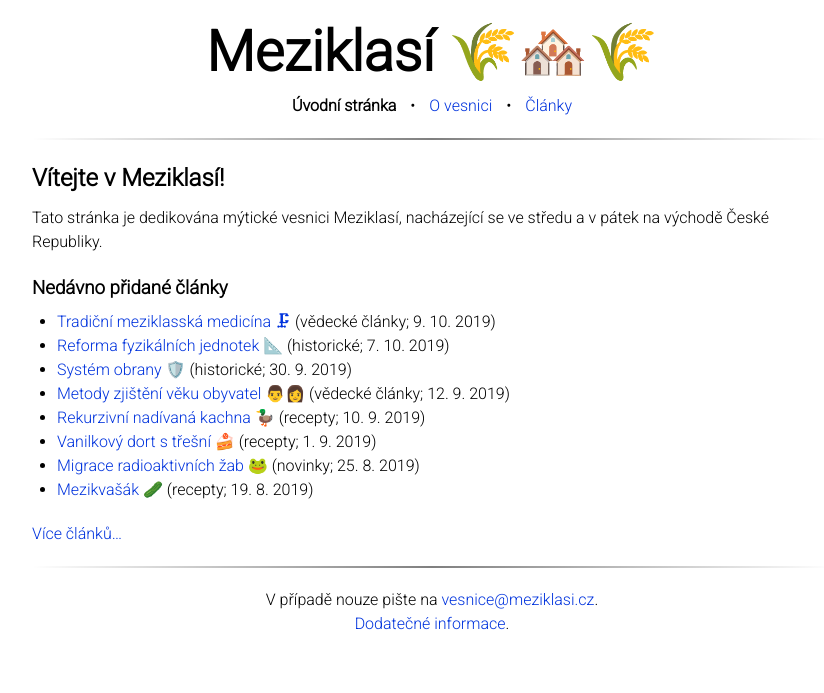
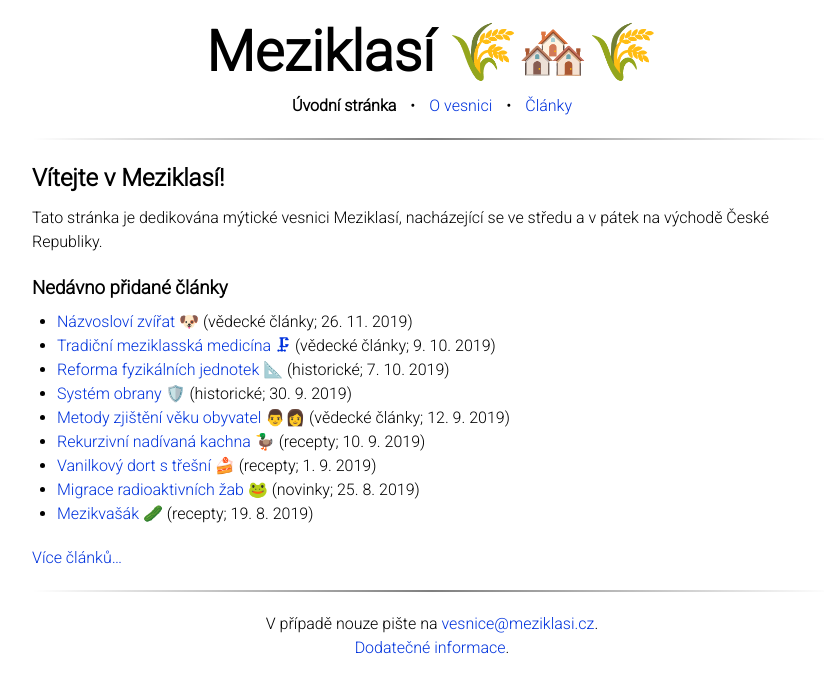
Before and after one commit to Meziklassociation/meziklasi, a Jekyll site: the page built from index.md, in a window 1280 px wide. Shown: the top 693 px of the page, without its empty margins (208-1032 px from the left). Built offline with Jekyll 4.4.1, drawn with Linux system fonts in a browser that asks for light colours; nearby versions of some CDN libraries.

Commit message:
publish Zvířecí názvosloví

```diff
--- a/_drafts/2019-09-22-zvireci-nazvoslovi.md
+++ b/_posts/2019-11-26-zvireci-nazvoslovi.md
@@ -1,9 +1,9 @@
 ---
 layout:   post
 title:    "Názvosloví zvířat 🐶"
-date:     2019-09-22
+date:     2019-11-26
 category: Vědecké články
-description: "Taky Vám připadá, že věta 'Ten pes má v hlavě langoš' je moc dlouhá na to jak jí říkáte často ? Nejste jediní."
+description: "Taky Vám připadá, že věta 'Ten pes má v hlavě langoš' je moc dlouhá na to jak jí říkáte často? Nejste jediní."
 note: -op
 ---
 
@@ -97,8 +97,6 @@ Zde naleznete několik vět, které se podařilo autorům názvosloví zachytit
 
 Pozn.: některé z významů položek byly na žádost organizace PETA po<del>u</del>praveny.
 
-
-
 [^bit]: trilobit je předek nikdy nenalezeného zvířete trilo
 [^lit]: [monolit](https://cs.wikipedia.org/wiki/Monolit) byla původně socha [mončičáka](https://cs.wikipedia.org/wiki/Mon%C4%8Di%C4%8D%C3%A1k)
 [^pad]: Viktoriiny vodopády nejsou místo, kde padají Viktorie
```
